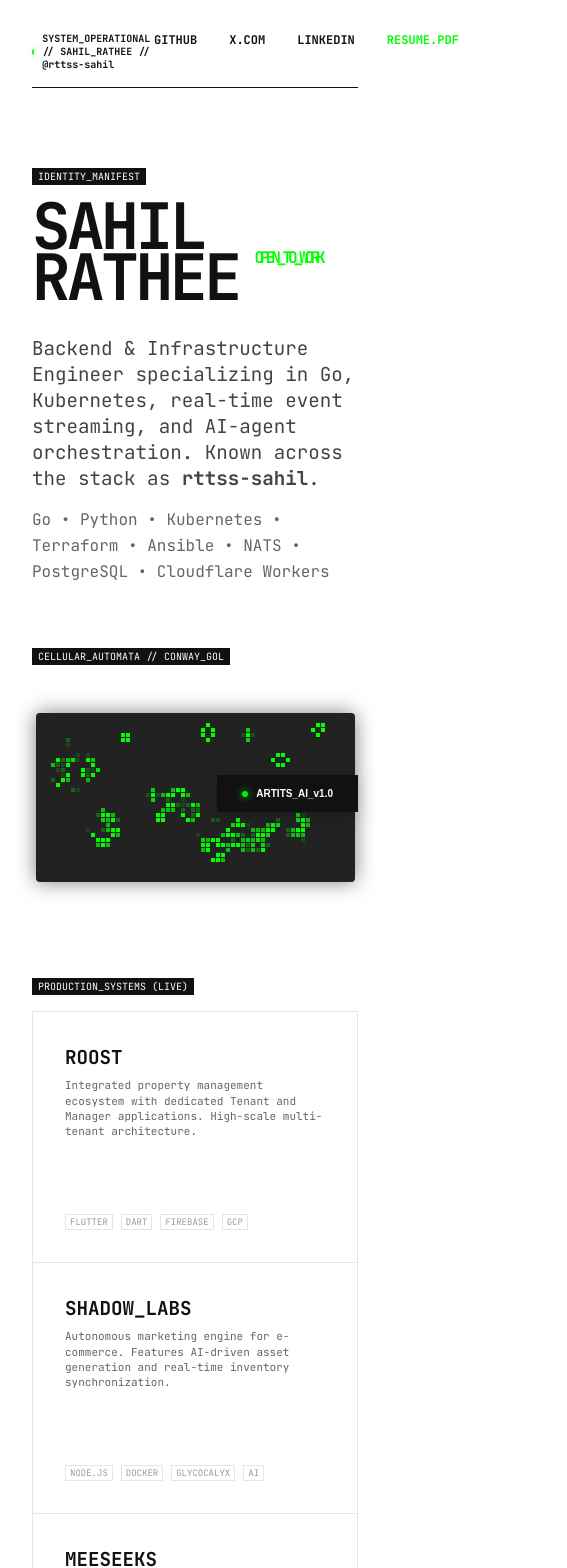
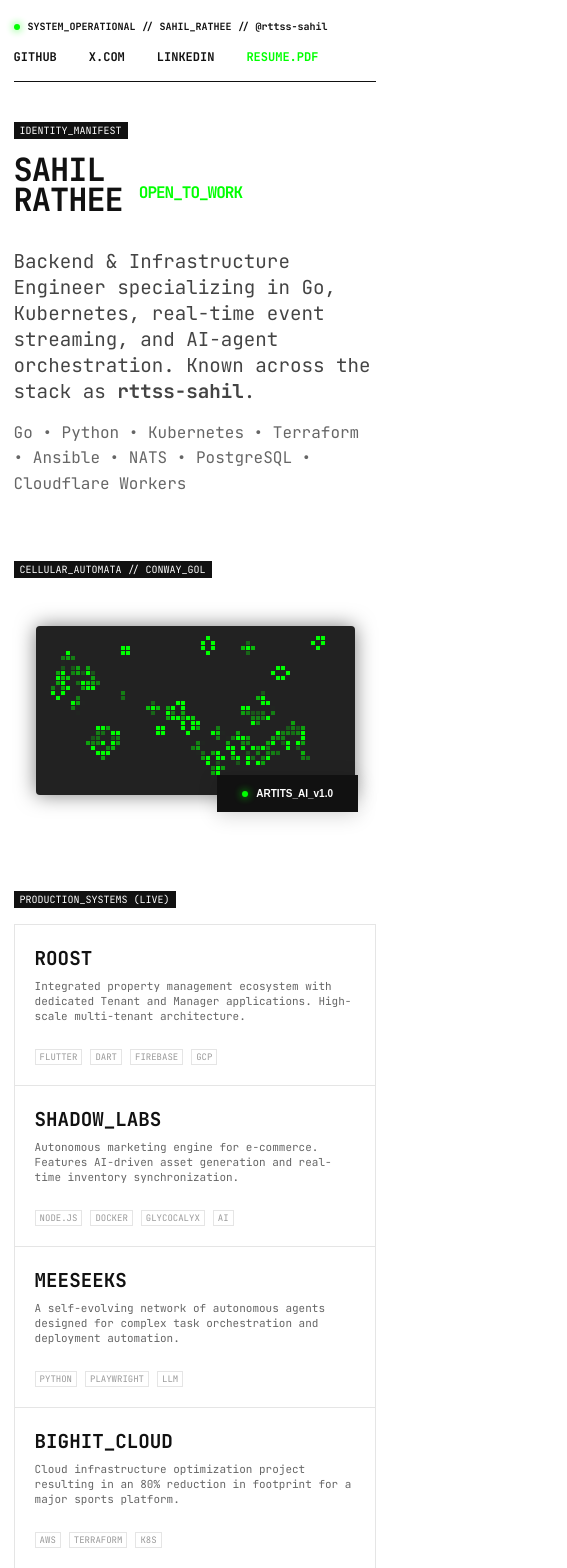
Before and after one commit to InforttsOrg/project-artits, a React (Vite) app: page / in a window 390 px wide. Shown: the top 1568 px of the page, 567 px wide, since content can reach past the window. Built offline with nearby package versions, Linux system fonts and the light colour scheme.

Commit message:
feat(mobile): add fluid typography, responsive grid, and mobile layout

```diff
--- a/src/index.css
+++ b/src/index.css
@@ -285,6 +285,43 @@ footer {
   .graph-3d-details {
     height: 300px;
   }
+  .node-grid {
+    grid-template-columns: repeat(2, 1fr);
+  }
+}
+
+@media (max-width: 768px) {
+  .manifest-container {
+    padding: 2.5rem 1.25rem;
+  }
+  .sys-info {
+    flex-direction: column;
+    gap: 1rem;
+    margin-bottom: 2.5rem;
+  }
+  h1 {
+    font-size: clamp(2.5rem, 8.5vw, 4.5rem);
+    letter-spacing: -2px;
+    line-height: 0.95;
+    margin-bottom: 1.5rem;
+  }
+}
+
+@media (max-width: 540px) {
+  .manifest-container {
+    padding: 1.25rem 0.85rem;
+  }
+  .node-grid {
+    grid-template-columns: 1fr;
+  }
+  .node {
+    padding: 1.25rem;
+    min-height: 160px;
+  }
+  h1 {
+    font-size: clamp(2rem, 7.5vw, 3rem);
+    letter-spacing: -1px;
+  }
 }
 
 @keyframes scrollArrowDown {
```
